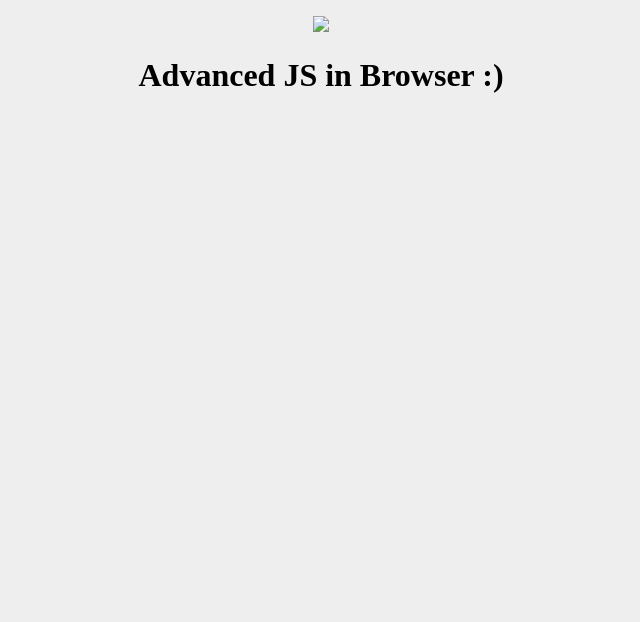
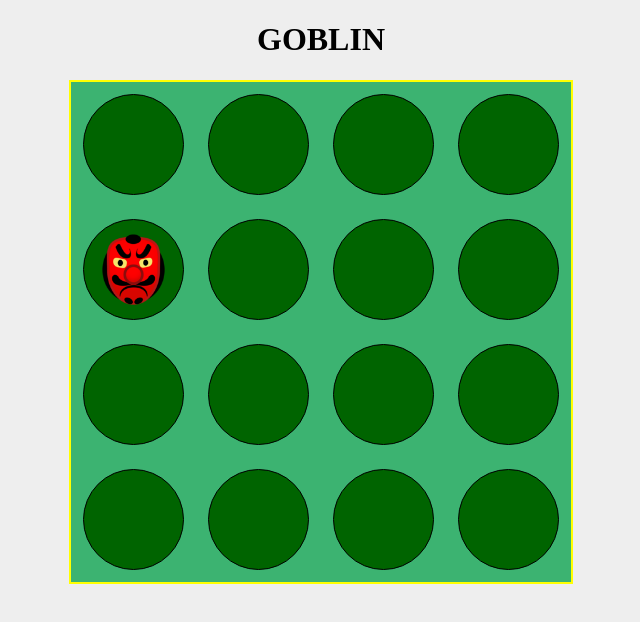
Before and after one commit to Evgeniy-27/DOM, a website built with webpack: page src/index.html in a window 1280 px wide. Shown: the whole page, without its empty margins (319-959 px from the left). Built offline with nearby package versions, Linux system fonts and the light colour scheme; files whose address does not match are found by name.

Commit message:
Готово

```diff
--- a/src/css/style.css
+++ b/src/css/style.css
@@ -2,3 +2,35 @@ body {
   background: #eee;
   text-align: center;
 }
+
+h1 {
+  text-align: center;
+}
+
+.playing_field {
+  display: flex;
+  flex-wrap: wrap;
+  width: 500px;
+  height: 500px;
+  margin-left: auto;
+  margin-right: auto;
+  border: 2px solid #ffff00;
+  background-color: #3cb371;
+}
+
+.hole {
+  display: block;
+  width: 101px;
+  height: 101px;
+  box-sizing: border-box;
+  padding: 12px;
+  margin: 12px;
+  border: black 1px solid;
+  background-color: #006400;
+  border-radius: 50%;
+}
+
+img {
+  width: 100%;
+  height: 100%;
+}
--- a/src/index.html
+++ b/src/index.html
@@ -1,18 +1,33 @@
 <!DOCTYPE html>
 <html lang="en">
-<head>
-  <meta charset="UTF-8">
-  <meta name="viewport" content="width=device-width, initial-scale=1.0">
-  <meta http-equiv="X-UA-Compatible" content="ie=edge">
-  <title>Document</title>
-  <link rel="shortcut icon" href="favicon.ico" type="image/x-icon">
-  <link rel="stylesheet" href="css/style.css">
-</head>
-<body>
-  <p>
-    <img src="img/js.png">
-  </p>
-  <h1>Advanced JS in Browser :)</h1>
-  <script src="js/app.js"></script>
-</body>
+  <head>
+    <meta charset="UTF-8" />
+    <meta name="viewport" content="width=device-width, initial-scale=1.0" />
+    <meta http-equiv="X-UA-Compatible" content="ie=edge" />
+    <title>Goblin</title>
+    <link rel="shortcut icon" href="favicon.ico" type="image/x-icon" />
+  </head>
+  <body>
+    <header>
+      <h1>GOBLIN</h1>
+    </header>
+    <div id="playing_field" class="playing_field">
+      <div class="hole"></div>
+      <div class="hole"></div>
+      <div class="hole"></div>
+      <div class="hole"></div>
+      <div class="hole"></div>
+      <div class="hole"></div>
+      <div class="hole"></div>
+      <div class="hole"></div>
+      <div class="hole"></div>
+      <div class="hole"></div>
+      <div class="hole"></div>
+      <div class="hole"></div>
+      <div class="hole"></div>
+      <div class="hole"></div>
+      <div class="hole"></div>
+      <div class="hole"></div>
+    </div>
+  </body>
 </html>
--- a/src/index.js
+++ b/src/index.js
@@ -1,3 +1,3 @@
 import './css/style.css';
 import './js/app';
-import './img/js.png';
+import './img/goblin.png';
--- a/src/js/app.js
+++ b/src/js/app.js
@@ -1,2 +1,25 @@
-// eslint-disable-next-line no-console
-console.log('it works!');
+function randomise(value) {
+  return Math.floor(Math.random() * (value + 1));
+}
+
+const startGame = () => {
+  const hole = document.getElementsByClassName('hole');
+  const img = '<img src="./img/goblin.png">';
+  const max = hole.length - 1;
+  let index;
+  let last;
+  setInterval(() => {
+    index = randomise(max);
+    if (index === last) {
+      index += 1;
+      if (index > max) {
+        index = 0;
+      }
+    }
+    hole.item(index).innerHTML = img;
+    hole.item(last).innerHTML = ' ';
+    last = index;
+  }, 1000);
+};
+
+startGame();
```
Also changed, not shown: src/js/app.test.js (+2 -2 lines), src/img/goblin.png (added).
